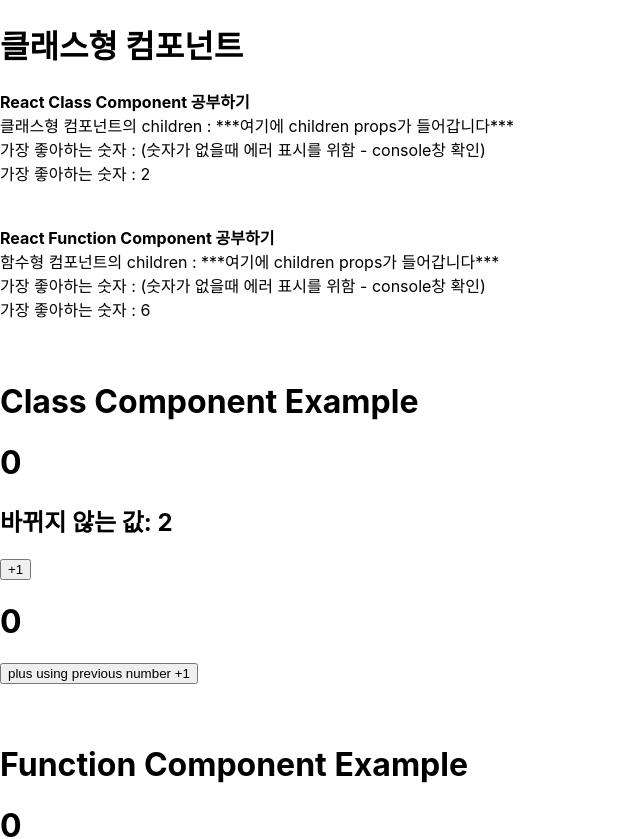
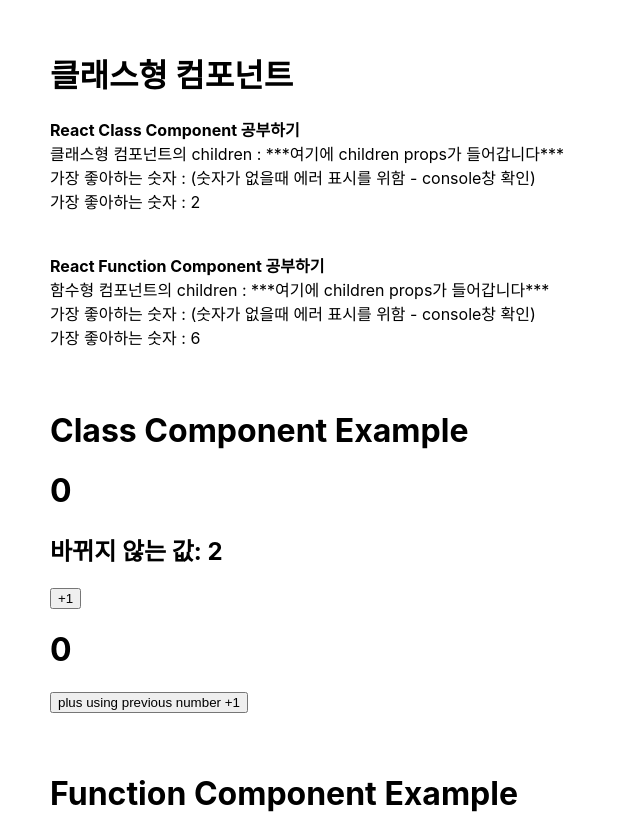
Before and after one commit to sunmerrr/react-study, a React (Create React App) app: page / in a window 1280 px wide. Shown: the top 839 px of the page, without its empty margins (0-640 px from the left). Built offline with nearby package versions, Linux system fonts and the light colour scheme.

Commit message:
공백 추가

```diff
--- a/src/App.css
+++ b/src/App.css
@@ -1,5 +1,5 @@
 .App {
-  text-align: center;
+  margin: 50px;
 }
 
 .App-logo {
--- a/src/App.js
+++ b/src/App.js
@@ -7,14 +7,14 @@
 
 function App() {
   return (
-    <>
+    <div className="App">
       <h1>클래스형 컴포넌트</h1>
       <ClassComponent favoriteNumber={2}>***여기에 children props가 들어갑니다***</ClassComponent>
       <FunctionComponent favoriteNumber={6}>***여기에 children props가 들어갑니다***</FunctionComponent>
       <ClassComponentCounter />
       <FunctionComponentCouter />
       <FunctionComponentSayHi />
-    </>
+    </div>
   );
 }
 
--- a/src/FunctionComponentSayHi.js
+++ b/src/FunctionComponentSayHi.js
@@ -32,6 +32,9 @@
       <button style={{ color: 'black' }} onClick={() => setColor('black')}>
         black
       </button>
+      <br />
+      <br />
+      <br />
     </div>
   );
 };
```
